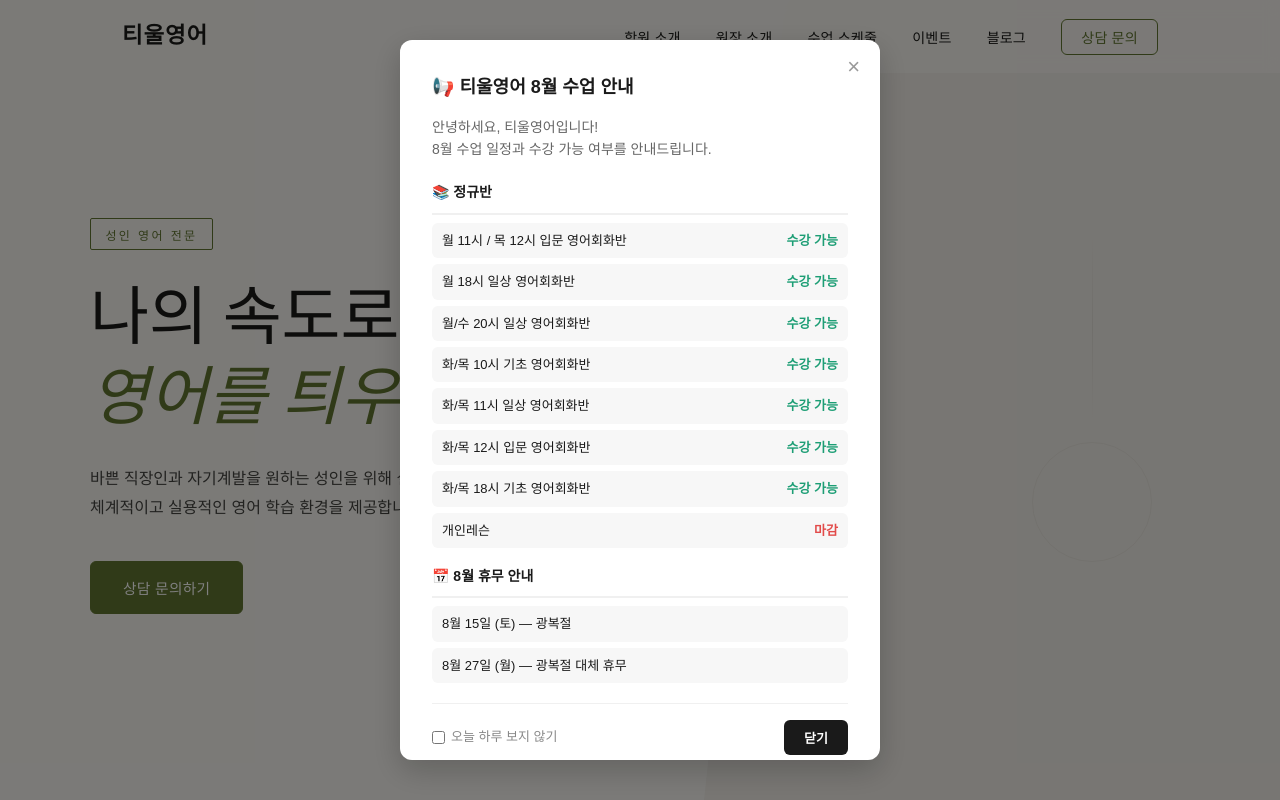
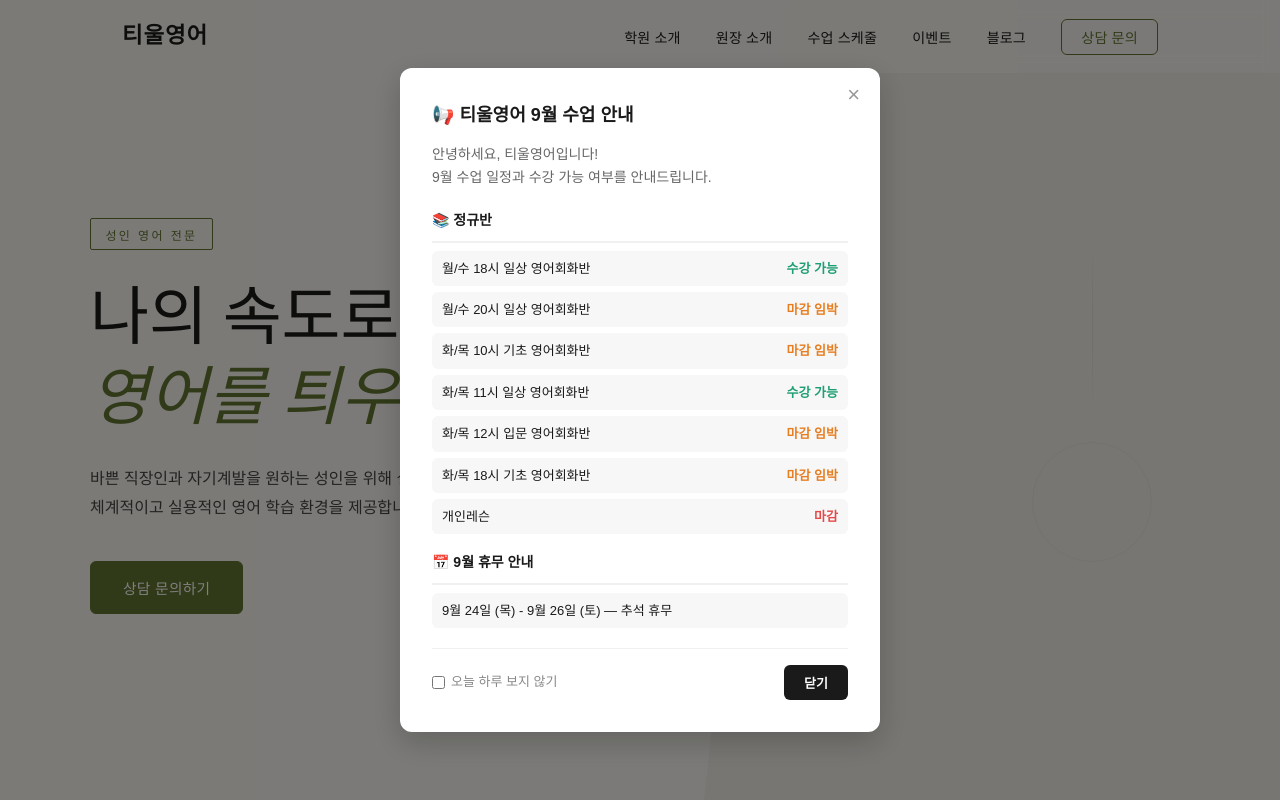
Before and after one commit to miyeon00/tiulPage, a Flask app: page / in a window 1280 px wide. Run offline with Flask 3, Linux system fonts and the light colour scheme.

Commit message:
9월 일정 업로드

```diff
--- a/data.json
+++ b/data.json
@@ -1,10 +1,10 @@
 {
-  "month": "2026년 8월",
+  "month": "2026년 9월",
   "timetable": {
   "days": ["월", "화", "수", "목"],
   "slots": [
     { "time": "10:00 – 10:50", "cells": ["", "기초 회화", "", "기초 회화"] },
-    { "time": "11:00 – 11:50", "cells": ["입문 회화", "일상 회화", "", "일상 회화"] },
+    { "time": "11:00 – 11:50", "cells": ["", "일상 회화", "", "일상 회화"] },
     { "time": "12:00 – 12:50", "cells": ["", "입문 회화", "", "입문 회화"] },
     { "time": "14:00 – 17:00", "cells": ["시험 대비 회화", "", "시험 대비 회화", ""] },
     { "time": "18:00 – 18:50", "cells": ["일상 회화", "", "일상 회화", ""] },
@@ -32,20 +32,20 @@
     "photo": "director.jpg",
     "message": "\"영어가 트이는 순간, 당신의 세상이 넓어집니다.\"",
     "education": [
-      "캐나다 University of British Columbia 졸업 — 심리학 전공",
-      "미국 Georgia Institute of Technology, Data Science 수석 수료",
-      "미국 & 캐나다 15년 거주"
+      "캐나다 TOP 3 University of British Columbia 졸업 — 심리학 전공",
+      "미국 명문 Georgia Institute of Technology, Data Science 수석 수료",
+      "미국 애틀란타 & 캐나다 벤쿠버 16년 거주"
     ],
     "career": [
       "현 티울영어 원장 (2025년 개원 ~ 현재)",
-      "전 YBM 종로 아이엘츠 강사",
-      "전 외국계 회사 Business Analyst",
-      "전 파고다원 강남 강사"
+      "전 YBM 종로 아이엘츠 전과목 강사",
+      "전 외국계 회사 Business Analyst - National Museum of Singapore(싱가폴 국립 박물관) 및 국내 대형 핀테크사, 바이오 기업 및 의료재단 프로젝트 수행 ",
+      "전 파고다원 강남 강사 (국내 대형 성인영어회화 학원)"
     ],
     "expertise": [
-      "성인 의사소통 영어 및 발음 교정",
-      "비즈니스 이메일 및 프레젠테이션 영어",
-      "TOEFL / IELTS 전략적 수험 지도"
+      "성인 실전 영어회화 및 발음 교정 (입문, 기초, 여행, 일상 등)",
+      "외국계 기업 취업 면접 및 미국 비자 인터뷰 영어",
+      "TOEFL / IELTS 전과목 (READING, WRITING, LISTENING, SPEAKING) 전략적 수험 지도"
     ]
   },
   "weekly_english": {
--- a/static/css/style.css
+++ b/static/css/style.css
@@ -1263,6 +1263,10 @@ ul { list-style: none; }
 /* 상태 표시 강조 */
 .status-ok { font-weight: 600; color: #2ecc71; margin-left: 5px; }
 .status-no { font-weight: 600; color: #e74c3c; margin-left: 5px; }
+.status-soon {
+  color: #e67e22;      /* 주황색 계열 */
+  font-weight: bold;
+}
 
 /* ── FOOTER ── */
 .footer-info {
--- a/templates/index.html
+++ b/templates/index.html
@@ -25,21 +25,20 @@
   <div id="noticeModal" class="modal-overlay">
  <div class="modal-content">
     <span class="close-btn" onclick="closeModal()">&times;</span>
-    <h2>📢 티울영어 8월 수업 안내</h2>
+    <h2>📢 티울영어 9월 수업 안내</h2>
 
     <div class="modal-body">
-      <p class="modal-intro">안녕하세요, 티울영어입니다!<br>8월 수업 일정과 수강 가능 여부를 안내드립니다.</p>
+      <p class="modal-intro">안녕하세요, 티울영어입니다!<br>9월 수업 일정과 수강 가능 여부를 안내드립니다.</p>
 
       <div class="class-section">
         <h3>📚 정규반</h3>
         <ul>
-          <li><span>월 11시 / 목 12시 입문 영어회화반</span><span class="status-ok">수강 가능</span></li>
-          <li><span>월 18시 일상 영어회화반</span><span class="status-ok">수강 가능</span></li>
-          <li><span>월/수 20시 일상 영어회화반</span><span class="status-ok">수강 가능</span></li>
-          <li><span>화/목 10시 기초 영어회화반</span><span class="status-ok">수강 가능</span></li>
+          <li><span>월/수 18시 일상 영어회화반</span><span class="status-ok">수강 가능</span></li>
+          <li><span>월/수 20시 일상 영어회화반</span><span class="status-soon">마감 임박</span></li>
+          <li><span>화/목 10시 기초 영어회화반</span><span class="status-soon">마감 임박</span></li>
           <li><span>화/목 11시 일상 영어회화반</span><span class="status-ok">수강 가능</span></li>
-          <li><span>화/목 12시 입문 영어회화반</span><span class="status-ok">수강 가능</span></li>
-          <li><span>화/목 18시 기초 영어회화반</span><span class="status-ok">수강 가능</span></li>
+          <li><span>화/목 12시 입문 영어회화반</span><span class="status-soon">마감 임박</span></li>
+          <li><span>화/목 18시 기초 영어회화반</span><span class="status-soon">마감 임박</span></li>
           <li><span>개인레슨</span><span class="status-no">마감</span></li>
         </ul>
       </div>
@@ -51,10 +50,9 @@
         </ul>
       </div> -->
       <div class="class-section notice-holiday">
-        <h3>📅 8월 휴무 안내</h3>
+        <h3>📅 9월 휴무 안내</h3>
         <ul>
-          <li>8월 15일 (토) — 광복절 </li>
-          <li>8월 27일 (월) — 광복절 대체 휴무</li>
+          <li>9월 24일 (목) - 9월 26일 (토) — 추석 휴무</li>
         </ul>
       </div>
     </div>
@@ -256,10 +254,10 @@
             <!-- 시간 슬롯 행들: schedule.timetable 에서 중복없이 시간 추출 후 렌더 -->
             {%- set slots = [
               ("10:00 – 10:50", ["", "기초 회화", "", "기초 회화"]),
-              ("11:00 – 11:50", ["입문 회화", "일상 회화", "", "일상 회화"]),
+              ("11:00 – 11:50", ["", "일상 회화", "", "일상 회화"]),
               ("12:00 – 12:50", ["", "입문 회화", "", "입문 회화"]),
               ("14:00 – 16:30", ["시험 대비 회화", "", "시험 대비 회화", ""]),
-              ("18:00 – 18:50", ["일상 회화", "기초 회화", "", "기초 회화"]),
+              ("18:00 – 18:50", ["일상 회화", "기초 회화", "일상 회화", "기초 회화"]),
               ("19:00 – 19:50", ["", "", "", ""]),
               ("20:00 – 20:50", ["일상 회화", "", "일상 회화", ""])
             ] -%}
@@ -395,11 +393,6 @@
         </a>
       </div>
       <div class="blog-notice-preview">
-      <a href="https://blog.naver.com/tiulenglish/224309740851" target="_blank" rel="noopener noreferrer" class="notice-item notice-link">
-        <span class="notice-tag tag-conversation">회화</span>
-        <span class="notice-title">[티울영어] 6월 기초회화반, 호텔에서 생긴 문제를 영어로 해결하기</span>
-        <span class="notice-arrow">→</span>
-      </a>
       <a href="https://blog.naver.com/tiulenglish/224186922746" target="_blank" rel="noopener noreferrer" class="notice-item notice-link">
         <span class="notice-tag tag-toefl">TOEFL</span>
         <span class="notice-title">2026년 개정판 토플 iBT 2개월 만에 목표 점수 4.0 달성!</span>
```
